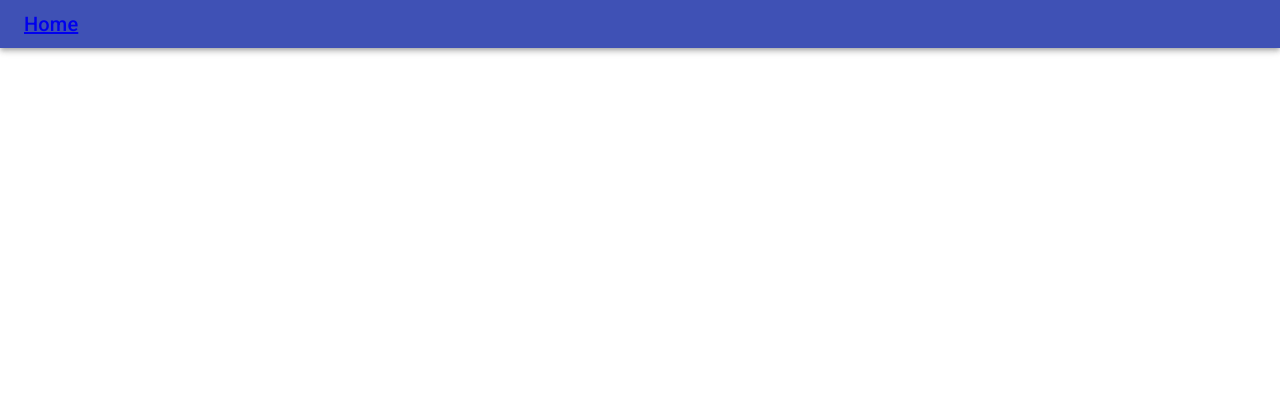
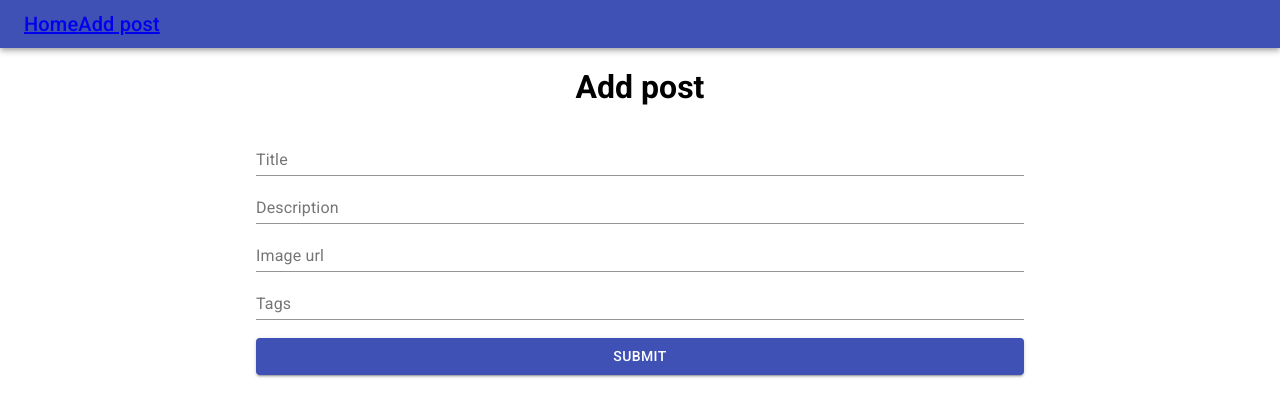
Before and after one commit to DevWichrowski/express-blog-front, a React (Create React App) app: page /add-post in a window 1280 px wide. Shown: the top 416 px of the page. Built offline with nearby package versions, Linux system fonts and the light colour scheme.

Commit message:
Add front to add post

```diff
--- a/src/App.js
+++ b/src/App.js
@@ -3,6 +3,7 @@ import './App.scss';
 import Home from "./components/Home/Home";
 import Navigation from "./components/Navigation/Navigation";
 import {BrowserRouter, Route} from "react-router-dom";
+import AddPost from "./components/AddPost/AddPost";
 
 function App() {
     return (
@@ -10,6 +11,7 @@ function App() {
             <BrowserRouter>
                 <Navigation/>
                 <Route exact path="/" component={Home}/>
+                <Route path="/add-post" component={AddPost}/>
             </BrowserRouter>
         </div>
     );
--- /dev/null
+++ b/src/components/AddPost/AddPost.js
@@ -0,0 +1,24 @@
+import React from 'react';
+import TextField from "@material-ui/core/TextField";
+import Button from "@material-ui/core/Button";
+
+const AddPost = props => {
+    return (
+        <div>
+            <h1>Add post</h1>
+            <form style={{display: 'flex', flexDirection: 'column', width: '60%', margin: '0 auto'}} noValidate
+                  autoComplete="off">
+                <TextField id="standard-basic" label="Title"/>
+                <TextField id="standard-basic" label="Description"/>
+                <TextField id="standard-basic" label="Image url"/>
+                <TextField id="standard-basic" label="Tags"/>
+                <br/>
+                <Button variant="contained" color="primary" type="submit">
+                    Submit
+                </Button>
+            </form>
+        </div>
+    );
+};
+
+export default AddPost;
--- a/src/components/Home/Home.js
+++ b/src/components/Home/Home.js
@@ -12,12 +12,15 @@ const Home = (props) => {
     return (
         <div>
             <h1>HOME</h1>
-
             {props.allPosts.map((post, index) => {
                 return (
                     <div>
+                        <hr/>
                         <h1>{post.title}</h1>
+                        <img src={post.imageUrl}/>
                         <p>{post.description}</p>
+                        <p>Author: {post.userId.login}</p>
+                        <hr/>
                     </div>
                 )
             })}
--- a/src/components/Navigation/Navigation.js
+++ b/src/components/Navigation/Navigation.js
@@ -1,9 +1,7 @@
 import React from 'react';
 import AppBar from "@material-ui/core/AppBar";
 import Toolbar from "@material-ui/core/Toolbar";
-import IconButton from "@material-ui/core/IconButton";
 import Typography from "@material-ui/core/Typography";
-import MenuIcon from '@material-ui/icons/Menu';
 import {NavLink} from "react-router-dom";
 
 const Navigation = props => {
@@ -16,6 +14,11 @@ const Navigation = props => {
                             Home
                         </Typography>
                     </NavLink>
+                    <NavLink exact to="/add-post">
+                        <Typography variant="h6" color="inherit">
+                            Add post
+                        </Typography>
+                    </NavLink>
                 </Toolbar>
             </AppBar>
         </div>
```
Also changed, not shown: src/components/AddPost/AddPost.scss (added).
